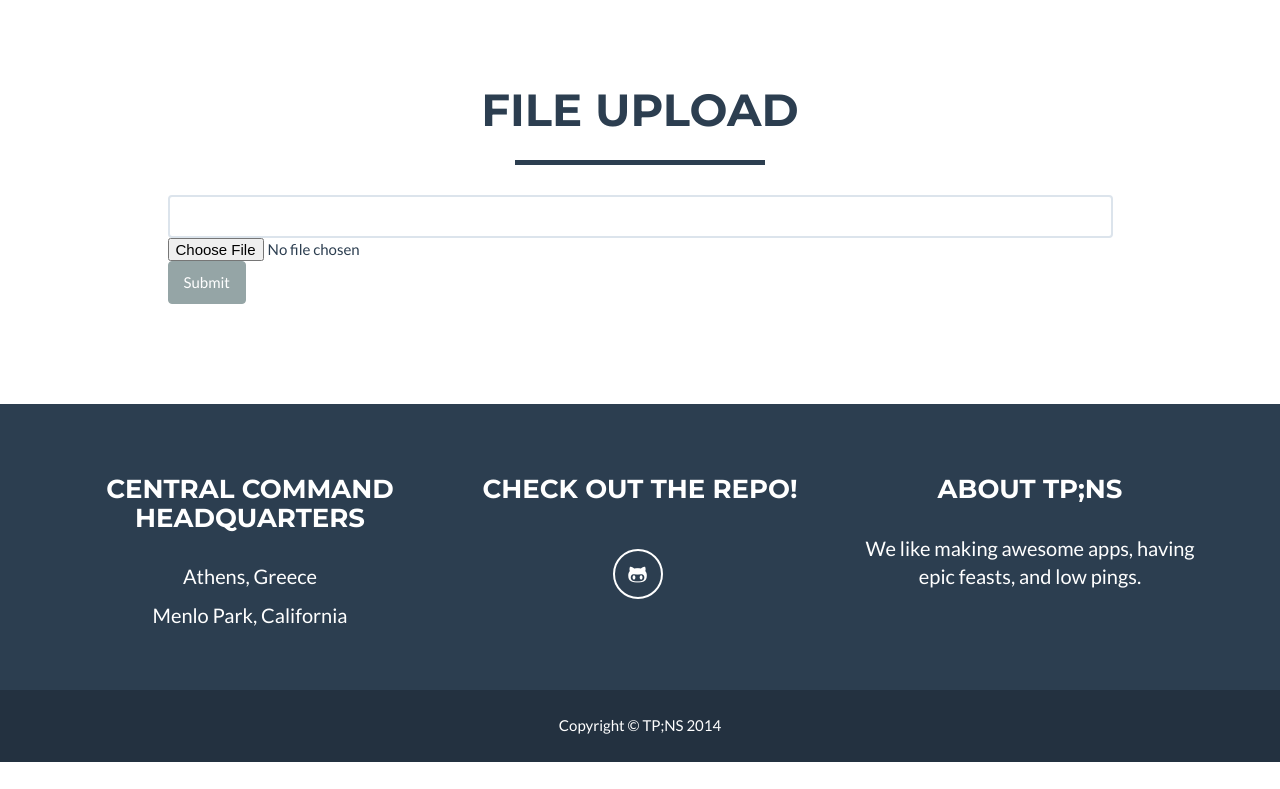
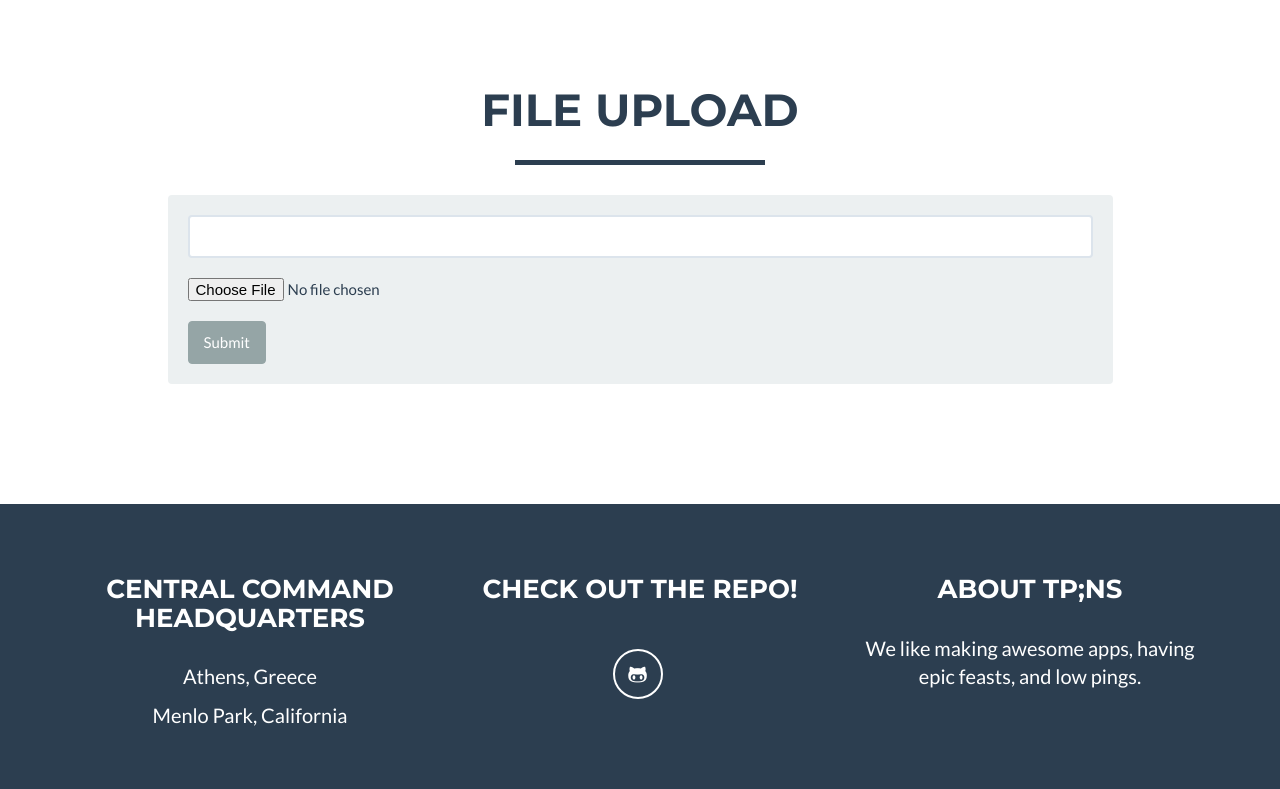
Before and after one commit to NoahLE/EULAThingy, a Django app: template eulathingy/templates/uploads/upload.html in a window 1280 px wide. Shown: the part 115-904 px from the top of the page. Before the commit the page ends 877 px from the top, so only its background shows below. Run offline with Django 3.2, Linux system fonts and the light colour scheme; the template is opened without the code that fills it, so the values that code supplies are empty; parts of the project's set-up code (start-up, migrations or seed data) failed here and were passed over; some libraries are stand-ins or nearby versions.

Commit message:
styled upload

```diff
--- a/eulathingy/templates/uploads/upload.html
+++ b/eulathingy/templates/uploads/upload.html
@@ -16,9 +16,9 @@
         <div class="row">
             <div class="col-lg-offset-1 col-lg-10">
                 <form id="upload-thingy" role="form" method="POST"
-                      action="/uploads/submit/" enctype="multipart/form-data">
+                      action="/uploads/submit/" enctype="multipart/form-data" class="well">
                     <input type="text" name="title" class="form-control" />
-                    <input type="file" name="upload_file">
+                    <input type="file" name="upload_file" style="margin: 20px 0;">
                     <button type="submit" class="btn btn-default">Submit</button>
                 </form>
             </div>
```
